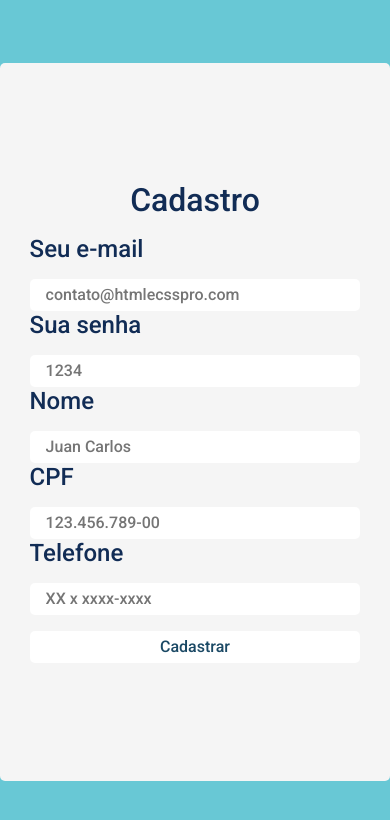
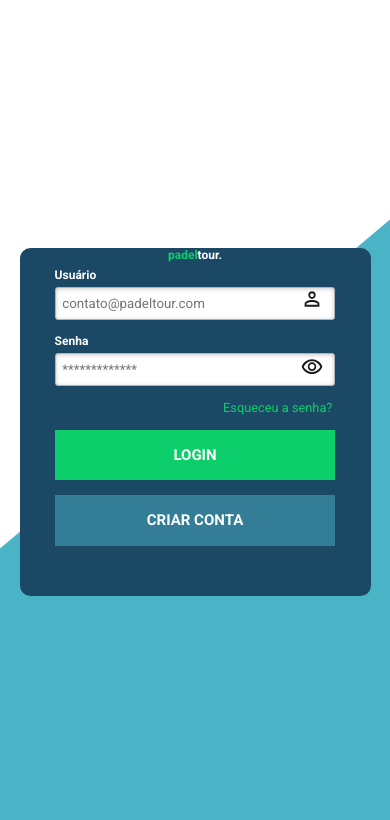
Before and after one commit to thelopesbr/aic3-react, a React (Vite) app: page / in a window 390 px wide. Shown: the top 820 px of the page. Built offline with nearby package versions, Linux system fonts and the light colour scheme.

Commit message:
ajustes na tela de login

```diff
--- a/src/main.jsx
+++ b/src/main.jsx
@@ -12,6 +12,7 @@
 
 ReactDOM.createRoot(document.getElementById('root')).render(
   <BrowserRouter>
-    <Register />
+    {/* <Register /> */}
+    <Login />
   </BrowserRouter>
 )
--- a/src/pages/Login/Login.css
+++ b/src/pages/Login/Login.css
@@ -85,6 +85,7 @@
    width: 100%;
    height: 2.5em;
    border: 1px solid #b2b2b2;
+    padding: 0 0.5em;
 
    -webkit-border-radius: 3px;
    border-radius: 3px;
@@ -102,6 +103,22 @@
     transition: 0.8s;
 }
 
+.personIcon {
+    position: absolute;
+    margin-top: 5.5%;
+    margin-left: 70%;
+    width: 1.5em;
+    height: 1.5em;
+}
+
+.visibilityIcon {
+    position: absolute;
+    margin-top: 6%;
+    margin-left: 70%;
+    width: 1.5em;
+    height: 1.5em;
+}
+
 .loginButton:hover {
     background-color: #08a554;
 }
@@ -109,16 +126,6 @@
 .registerButton:hover {
     background-color: #265f72;
 }
-
-.icons {
-    position: block;
-    font-family: 'Material Icons';
-    font-style: normal;
-    font-weight: 400;
-    font-size: 30px;
-    display: inline-block;
-}
-
 
 .imgLogin {
     width: 250px;
@@ -132,7 +139,7 @@
 .forgot-password {
     color: #0CCE6B;
     font-size: 0.8em;
-    margin: 5% 0 5% 69%;
+    margin: 5% 0 5% 60%;
     text-decoration: none;
 }
 
@@ -148,3 +155,35 @@
     width: 100%;
     height: 100%;
 }
+
+@media screen and (max-width: 1024px) {
+    .containerLogin {
+        width: 40vw;
+    }
+}
+
+@media screen and (max-width: 768px) {
+    .containerLogin {
+        width: 80vw;
+    }
+}
+
+@media screen and (max-width: 480px) {
+    .containerLogin {
+        width: 90vw;
+    }
+
+    .imgLogin {
+        display: none;
+    }
+}
+
+@media screen and (max-width: 320px) {
+    .containerLogin {
+        width: 100vw;
+    }
+
+    .imgLogin {
+        display: none;
+    }
+}
--- a/src/pages/Login/Login.jsx
+++ b/src/pages/Login/Login.jsx
@@ -4,6 +4,8 @@
 import "./Login.css"
 import { Title } from "../../components/TitleProject/TitleProject"
 import girl from "../../assets/girl.svg"
+import person from "../../assets/person.svg"
+import visibility from "../../assets/visibility.svg"
 
 export const Login  = () => {
   return (
@@ -15,12 +17,15 @@
             <form method="post">
               <div className="field">
                 <label className="labelLogin" for="email_login">Usuário</label>
-                <input className="inputLogin" id="email_login"  required="required" type="text" placeholder="contato@padeltour.com"/>
+                <input className="inputLogin" id="email_login" required="required" type="email" placeholder="contato@padeltour.com"/>
+                <img className="personIcon" src={person} alt="usuario" />
               </div>
 
               <div className="field">
                 <label className="labelLogin" for="senha_login">Senha</label>
                 <input className="inputLogin" id="senha_login"  required="required" type="password" placeholder="*************" />
+                <img className="visibilityIcon" src={visibility} alt="mostrar/ocultar senha" />
+
               </div>
             </form>
             <a  className="forgot-password" href="#">Esqueceu a senha?</a>
--- a/src/pages/home/Home.jsx
+++ b/src/pages/home/Home.jsx
@@ -1,6 +1,6 @@
 export const Home = () => {
     return (
-        <div>
+        <div className="body">
             <h1>Home</h1>
         </div>
     )
```
Also changed, not shown: src/pages/home/Home.css (+9 -0 lines), src/assets/person.svg (added), src/assets/visibility.svg (added).
